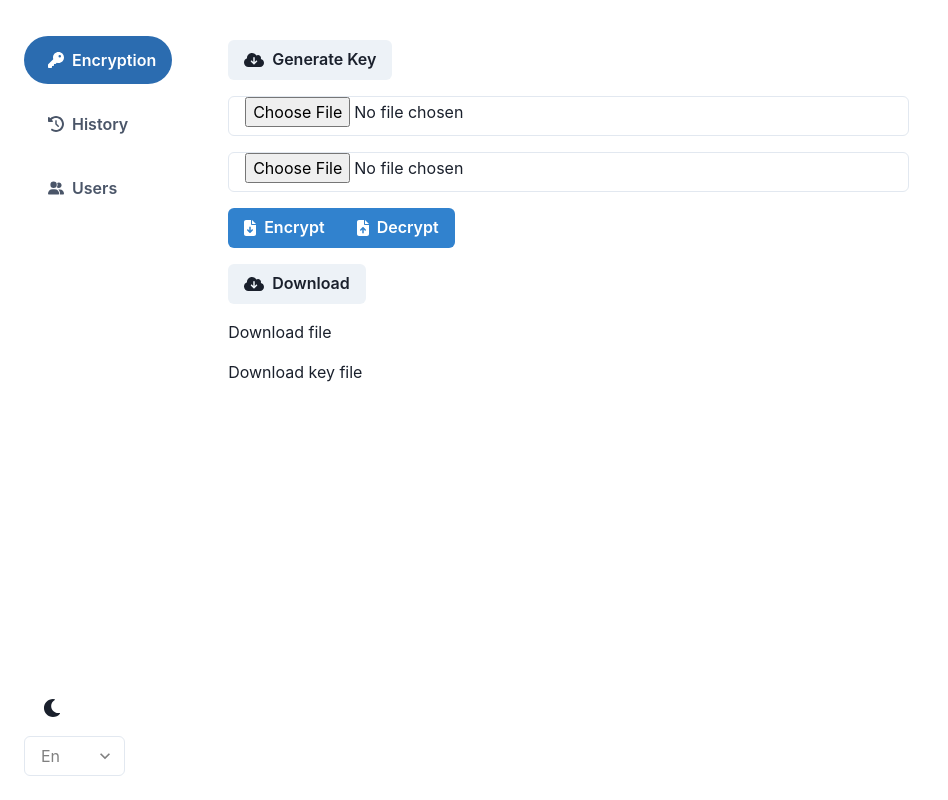
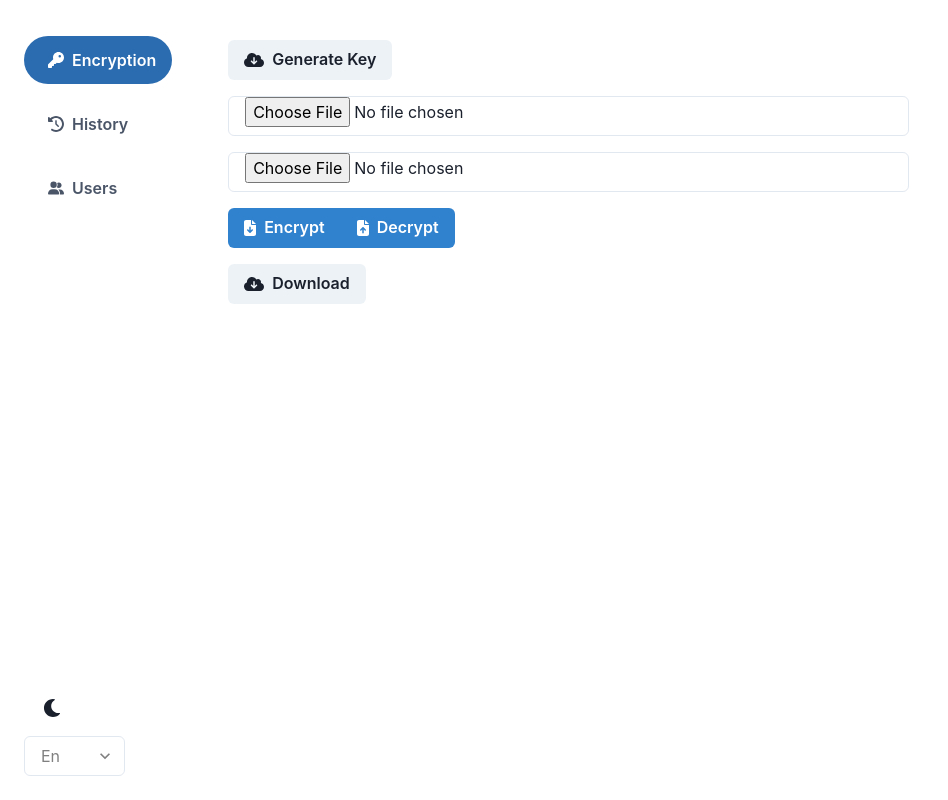
Before and after one commit to noisyboy25/crypto-web, a React (Vite) app in the folder client/: page / in a window 1280 px wide. Shown: the whole page, without its empty margins (0-948 px from the left). Built offline with nearby package versions, Linux system fonts and the light colour scheme.

Commit message:
Hide download links

```diff
--- a/client/src/components/UploadForm.tsx
+++ b/client/src/components/UploadForm.tsx
@@ -134,10 +134,21 @@ export const UploadForm = () => {
           {t("Download")} {fileName.current}
         </Button>
       </ButtonGroup>
-      <a ref={fileDownloadLink} download={fileName.current} href={fileUrl}>
+      <a
+        style={{ display: 'none' }}
+        ref={fileDownloadLink}
+        download={fileName.current}
+        href={fileUrl}
+      >
         Download file
       </a>
-      <a ref={keyDownloadLink} download={keyFileName.current} href={keyFileUrl}>
+
+      <a
+        style={{ display: 'none' }}
+        ref={keyDownloadLink}
+        download={keyFileName.current}
+        href={keyFileUrl}
+      >
         Download key file
       </a>
     </Flex>
```
